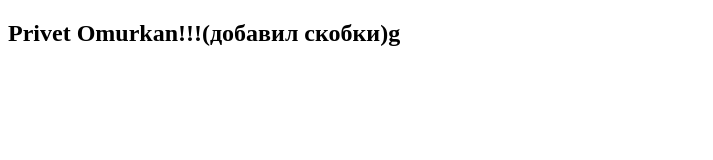
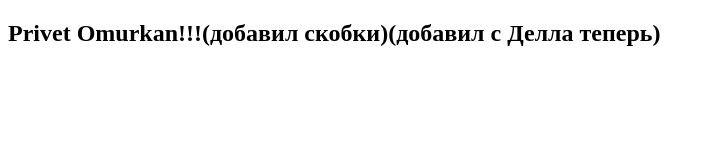
Before and after one commit to Omurkan819/javascript_petrichenko, a plain HTML site: page index.html in a window 1280 px wide. Shown: the whole page, without its empty margins (0-713 px from the left). Drawn offline with Linux system fonts and the light colour scheme.

Commit message:
index.html modified from Dell

```diff
--- a/index.html
+++ b/index.html
@@ -8,7 +8,7 @@
 </head>
 
 <body>
-  <h2>Privet Omurkan!!!(добавил скобки)g</h2>
+  <h2>Privet Omurkan!!!(добавил скобки)(добавил с Делла теперь)</h2>
   <script src="script.js"></script>
 </body>
 
```
